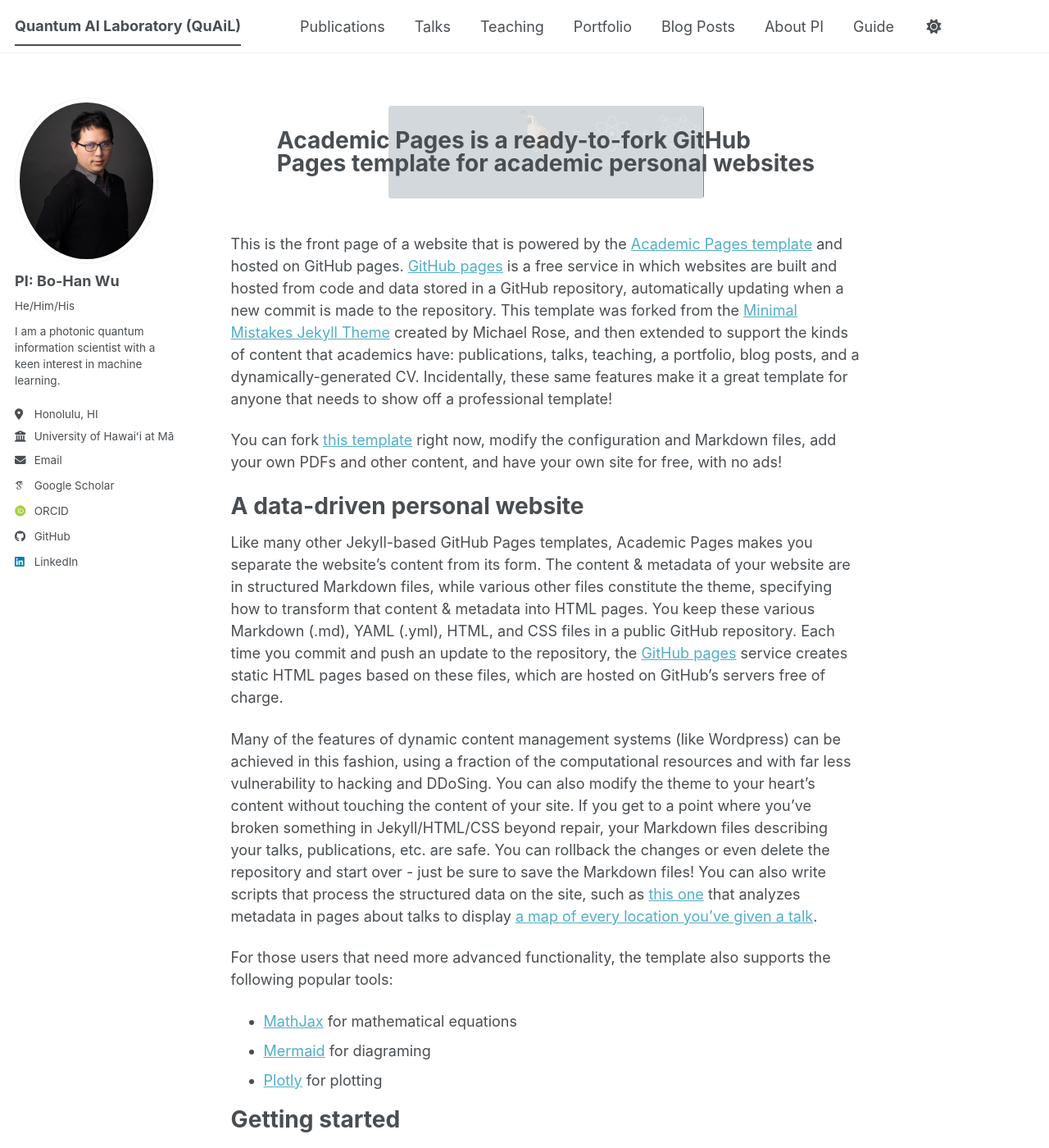
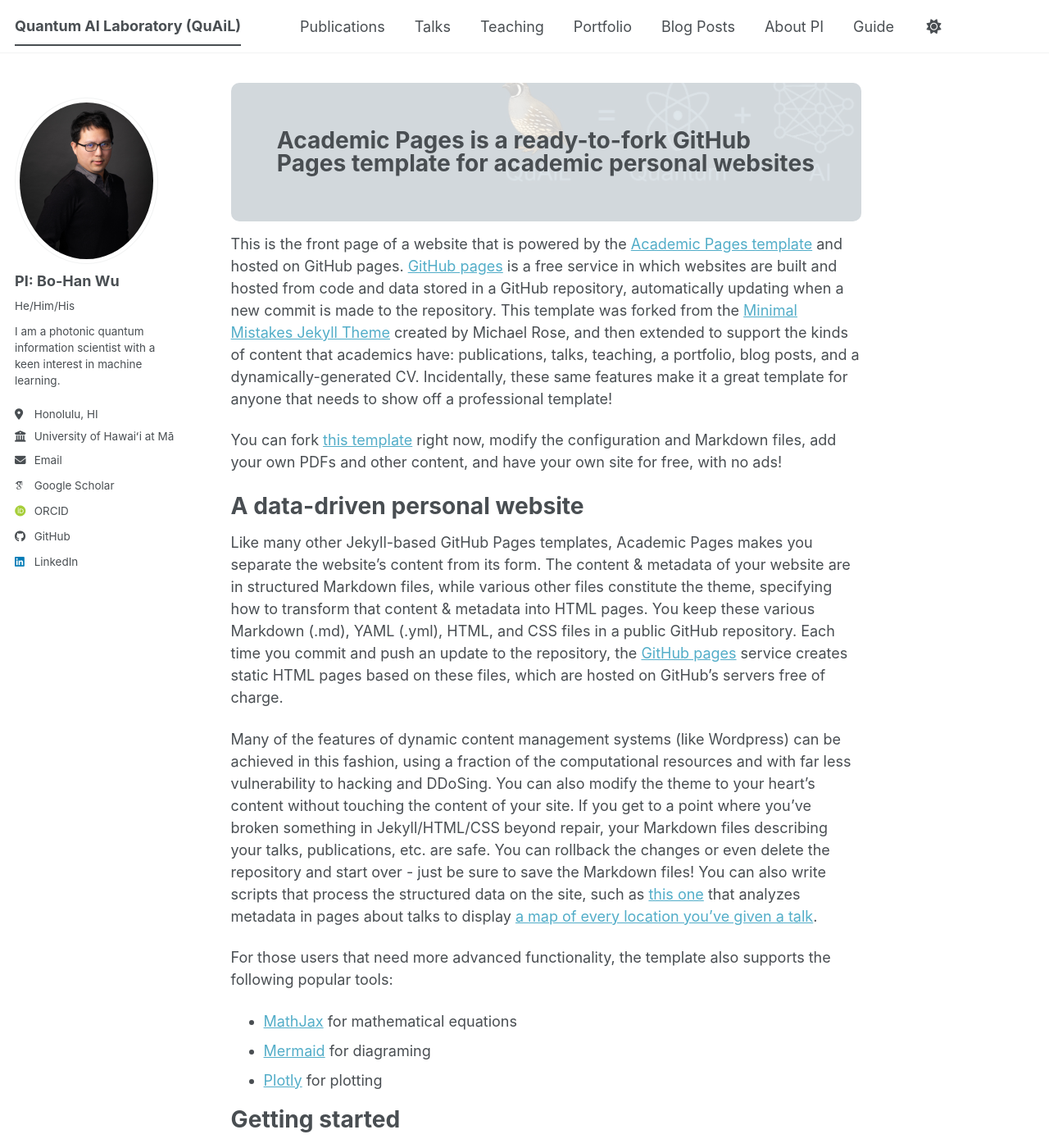
Before and after one commit to go705/go705.github.io, a Jekyll site: the page built from _pages/about.md, in a window 1280 px wide and 1400 px high. Shown: the whole window at 82% size. Built offline with Jekyll 4.4.1, drawn with Linux system fonts in a browser that asks for light colours; some web fonts are replaced; a script bundle is joined from its source files by our own code; library files that are not in the unit come from our copies.

Commit message:
Update _archive.scss

```diff
--- a/_sass/layout/_archive.scss
+++ b/_sass/layout/_archive.scss
@@ -1,28 +1,17 @@
-/* ==========================================================================
-   ARCHIVE
-   ========================================================================== */
-
 /* ==========================================================================
    ARCHIVE
    ========================================================================== */
 
 .page__title {
-  /* This overlay keeps the text readable: 0.8 is white, 0.2 is the image showing through */
   background-image: linear-gradient(rgba(255, 255, 255, 0.8), rgba(255, 255, 255, 0.8)),
                     url('/images/Group_image.jpeg');
-
-  /* POSITION: first value is horizontal (left/center/right), second is vertical */
-  /* Try 'right 20px center' to push it to the right side */
+  background-size: cover;
   background-position: center;
-
-  /* SIZE: change 50% to make it smaller or larger. 'contain' makes it fit perfectly */
-  background-size: 50%;
-
-  background-repeat: no-repeat;
   padding: 2em;
   border-radius: 10px;
-  min-height: 150px; /* Ensures the panel is tall enough to show the image */
 }
+
+
 
 .archive {
   margin-bottom: 2em;
```
